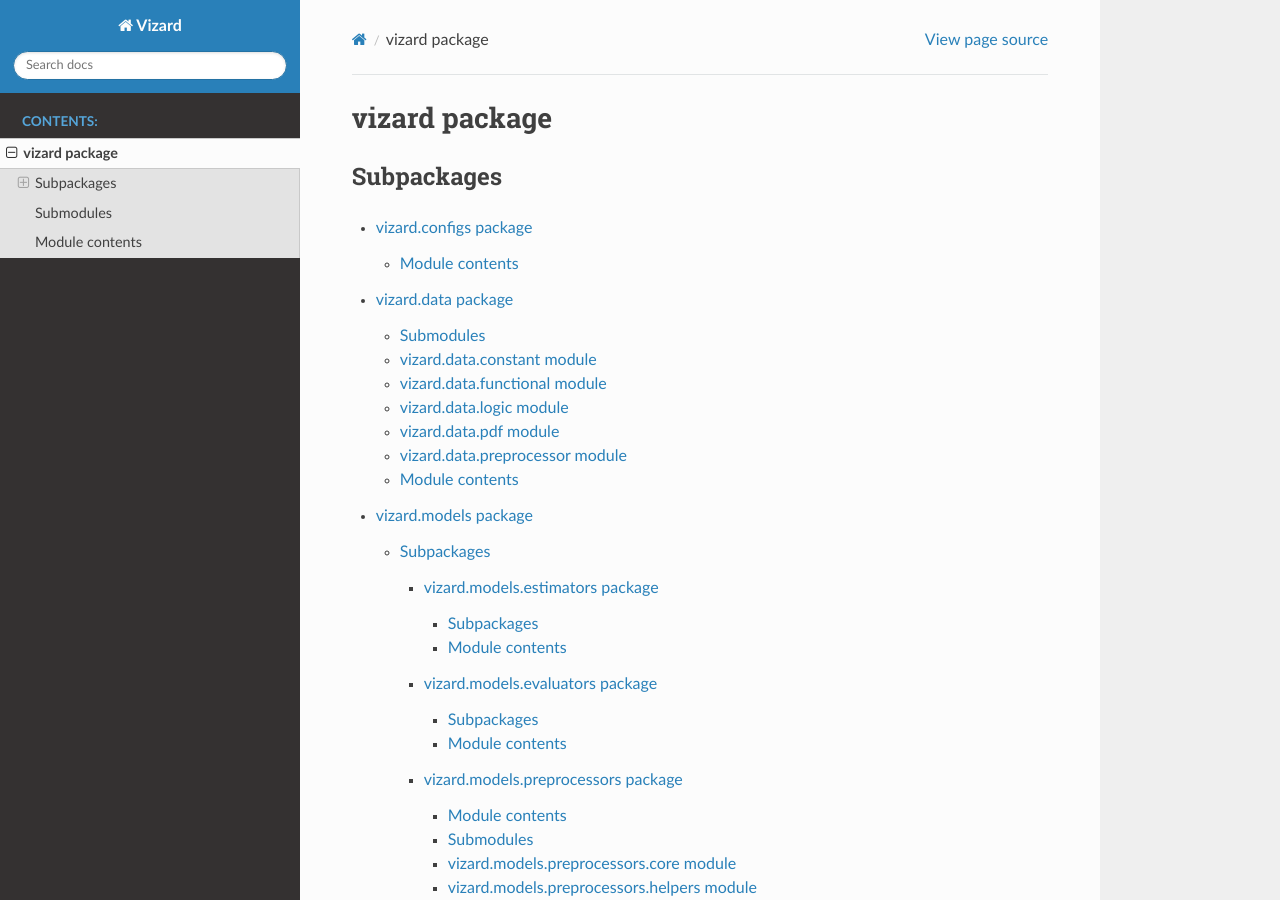
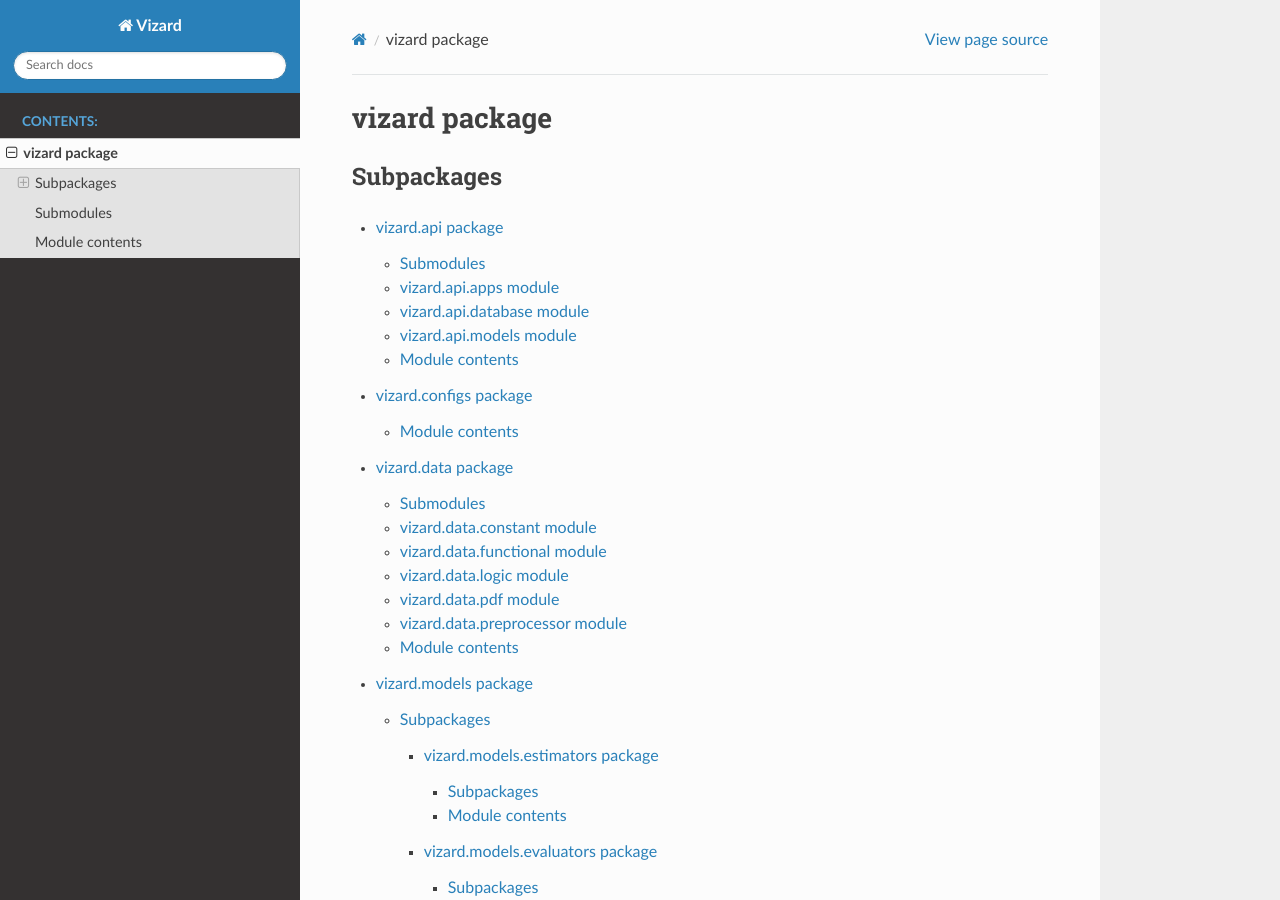
Before and after one commit to Nikronic/visaland-visa-form-utility, a Sphinx documentation site: the page built from docs/source/vizard.rst, in a window 1280 px wide and 900 px high. Built offline with Sphinx 7.4.7 and the Read the Docs theme 2.0.0, drawn with Linux system fonts in a browser that asks for light colours.

Commit message:
fix missing docs from `v0.11.0a0`

```diff
--- /dev/null
+++ b/docs/source/vizard.api.rst
@@ -0,0 +1,37 @@
+vizard.api package
+==================
+
+Submodules
+----------
+
+vizard.api.apps module
+----------------------
+
+.. automodule:: vizard.api.apps
+   :members:
+   :undoc-members:
+   :show-inheritance:
+
+vizard.api.database module
+--------------------------
+
+.. automodule:: vizard.api.database
+   :members:
+   :undoc-members:
+   :show-inheritance:
+
+vizard.api.models module
+------------------------
+
+.. automodule:: vizard.api.models
+   :members:
+   :undoc-members:
+   :show-inheritance:
+
+Module contents
+---------------
+
+.. automodule:: vizard.api
+   :members:
+   :undoc-members:
+   :show-inheritance:
--- a/docs/source/vizard.rst
+++ b/docs/source/vizard.rst
@@ -7,6 +7,7 @@ Subpackages
 .. toctree::
    :maxdepth: 4
 
+   vizard.api
    vizard.configs
    vizard.data
    vizard.models
```
